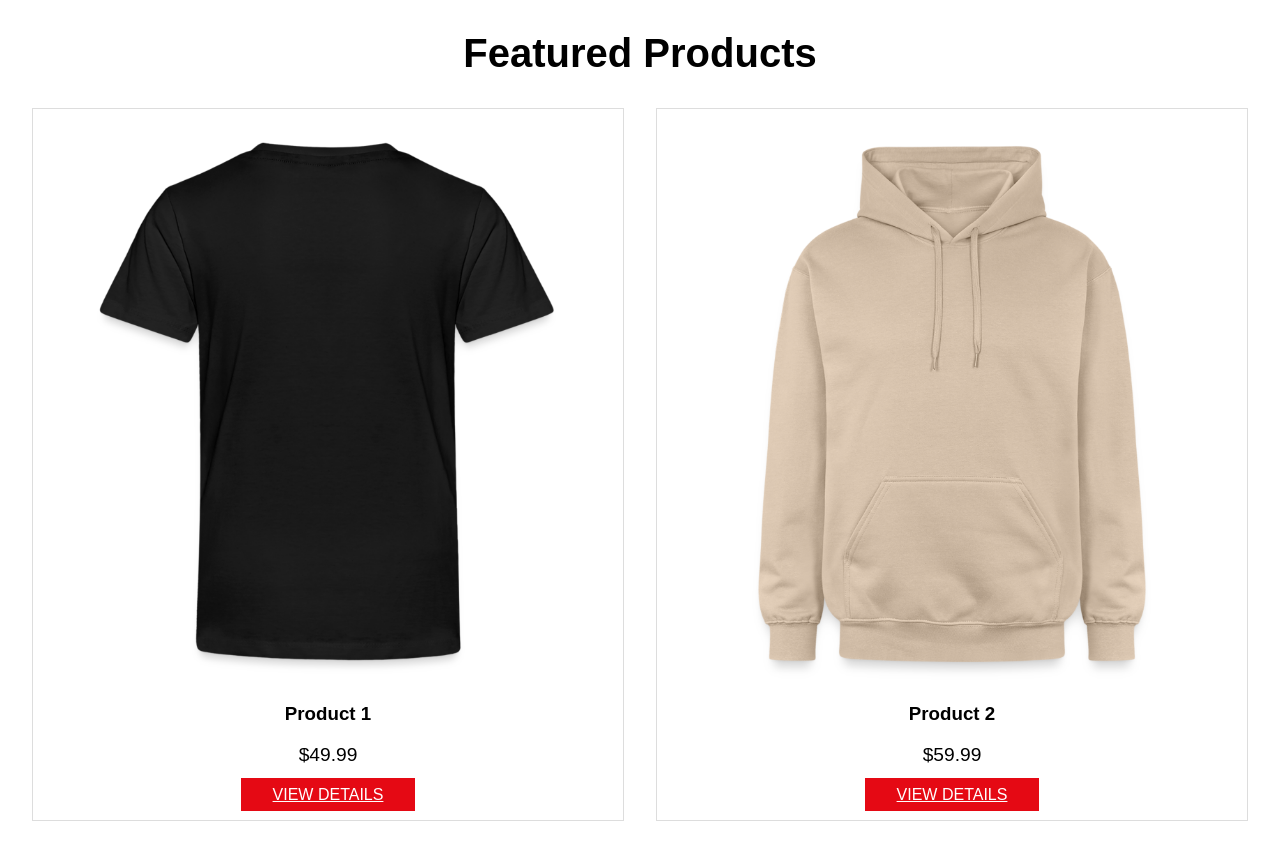
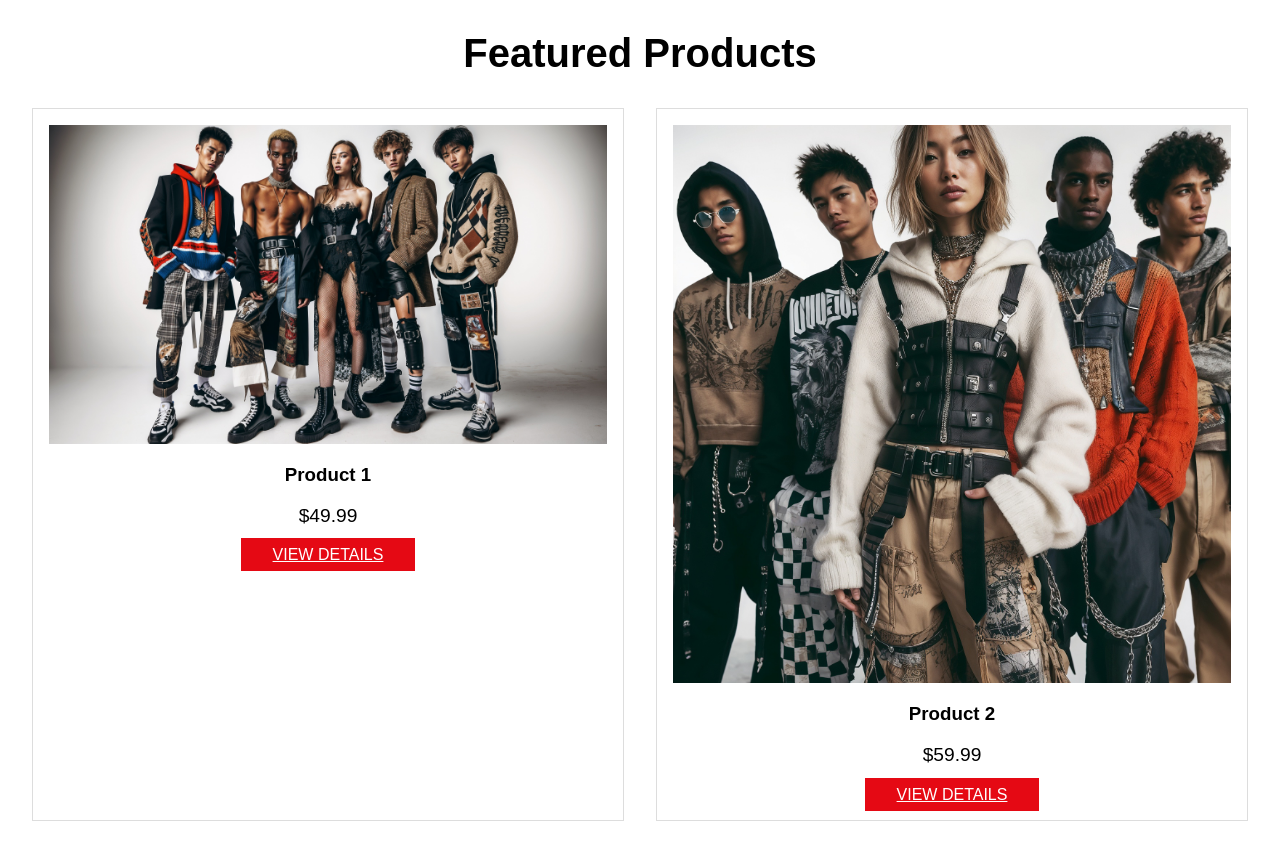
Before and after one commit to Codin-a/Hubris--clothing, a plain HTML site: page index.html in a window 1280 px wide. Shown: the part 920-1769 px from the top of the page. Drawn offline with Linux system fonts and the light colour scheme; a script that the page names is missing.

Commit message:
Update index.html

```diff
--- a/index.html
+++ b/index.html
@@ -36,13 +36,13 @@
         <h2>Featured Products</h2>
         <div class="product-grid">
             <div class="product-item">
-                <img src="Product1.png" alt="Product 1">
+                <img src="modelg1.png" alt="Desire">
                 <h3>Product 1</h3>
                 <p>$49.99</p>
                 <a href="product.html" class="btn">View Details</a>
             </div>
             <div class="product-item">
-                <img src="product2.png" alt="Product 2">
+                <img src="modelw1.png" alt="Reason">
                 <h3>Product 2</h3>
                 <p>$59.99</p>
                 <a href="product.html" class="btn">View Details</a>
```
